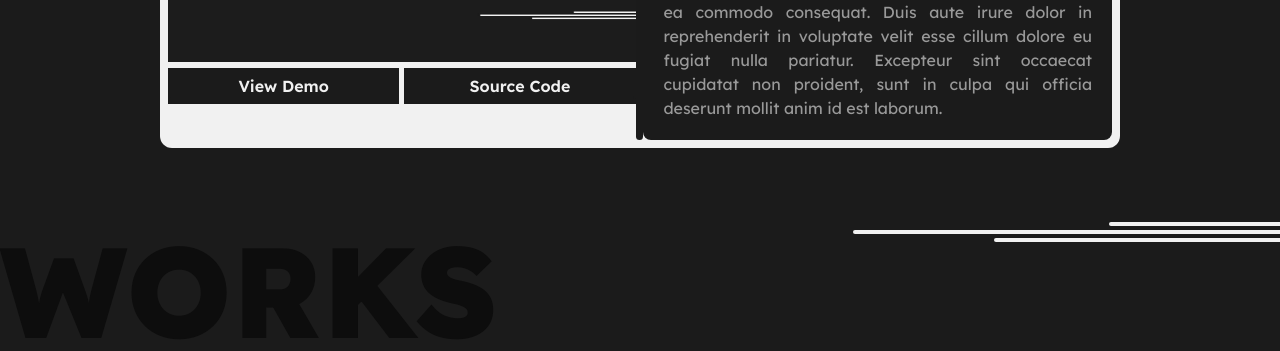
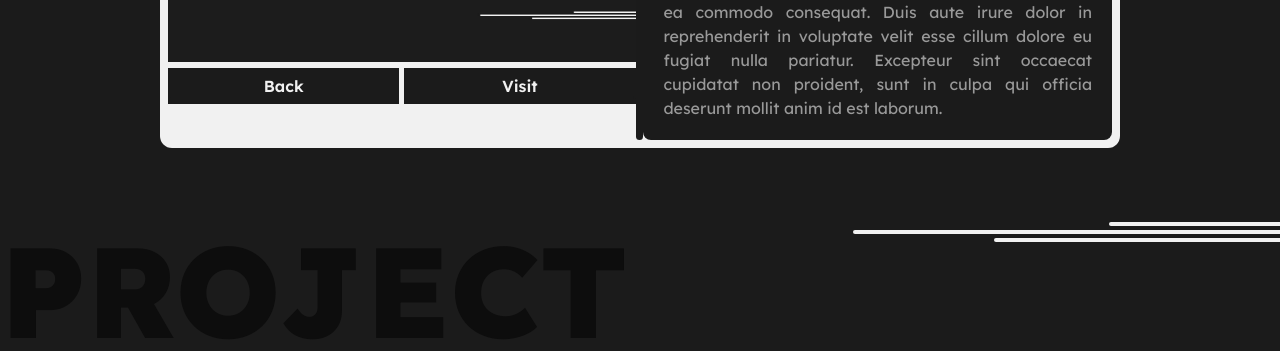
Before and after one commit to arugaz/portfolio, a Next.js app: page /works/coming-soon-project in a window 1280 px wide. Shown: the part 446-797 px from the top of the page. Built offline with nearby package versions, Linux system fonts and the light colour scheme.

Commit message:
make to redirect into localhost/works/slug/download

```diff
--- a/pages/works/[slug].tsx
+++ b/pages/works/[slug].tsx
@@ -1,8 +1,8 @@
-import Image from 'next/image';
-import { motion } from 'framer-motion';
-import { withRouter } from 'next/router';
-import { projects } from '@/data/projects';
-import { fadeAnimation, contentAnimation } from '@/data/animations';
+import Image from "next/image";
+import { motion } from "framer-motion";
+import { withRouter } from "next/router";
+import { projects } from "@/data/projects";
+import { fadeAnimation, contentAnimation } from "@/data/animations";
 
 type Project = {
   title: string;
@@ -19,19 +19,33 @@ const Projects = withRouter(
       query: { slug },
     },
   }) => {
-    const getProject = projects.find(project => project.slug === slug) as Project;
+    const getProject = projects.find(
+      (project) => project.slug === slug
+    ) as Project;
+
+    let href = "";
+    if (slug === "pubgcnfg") {
+      href = `/works/pubgcnfg/download/`;
+    } else if (slug === "apkmod") {
+      href = `/works/apkmod/download/`;
+    } else if (slug === "magiskmodule"){
+      href = `works/magiskmodule/download`
+    } else {
+      href = `/works/${getProject.demoUrl}`;
+    }
 
     return (
       <main className="relative flex w-full items-center justify-center py-40 md:h-screen">
         <motion.span
           {...fadeAnimation}
-          className="fixed left-0 -bottom-32 origin-top-left -rotate-90 text-9xl font-extrabold text-secondary-dark md:bottom-0 md:rotate-0">
-          WORKS
+          className="fixed left-0 -bottom-32 origin-top-left -rotate-90 text-9xl font-extrabold text-secondary-dark md:bottom-0 md:rotate-0"
+        >
+          PROJECT
         </motion.span>
-
         <motion.div
           {...contentAnimation}
-          className="relative flex w-72 flex-col rounded-xl bg-primary-light p-2 md:w-3/4 md:flex-row md:justify-between">
+          className="relative flex w-72 flex-col rounded-xl bg-primary-light p-2 md:w-3/4 md:flex-row md:justify-between"
+        >
           {slug && (
             <>
               <div className="mb-3 w-full overflow-hidden rounded-lg md:mb-0 md:w-[480px]">
@@ -44,21 +58,24 @@ const Projects = withRouter(
                     src={`/images/projects/${getProject.img}`}
                   />
                 </div>
+
                 <div className="flex w-full justify-between bg-primary-dark text-center font-semibold text-primary-light">
                   <a
-                    href={getProject.demoUrl}
-                    target="_blank"
+                    href="/works"
+                    target=""
                     rel="noreferrer noopener nofollow"
-                    className="w-[238px] rounded-bl-lg border-2 border-primary-dark py-1 transition-all duration-500 hover:bg-primary-light hover:text-primary-dark">
-                    <span>View Demo</span>
+                    className="w-[238px] rounded-bl-lg border-2 border-primary-dark py-1 transition-all duration-500 hover:bg-primary-light hover:text-primary-dark"
+                  >
+                    <span>Back</span>
                   </a>
                   <div className="w-[5px] bg-primary-light" />
                   <a
-                    href={getProject.sourceUrl}
+                    href={href}
                     target="_blank"
                     rel="noreferrer noopener nofollow"
-                    className="w-[238px] rounded-br-lg border-2 border-primary-dark py-1 transition-all duration-500 hover:bg-primary-light hover:text-primary-dark">
-                    <span>Source Code</span>
+                    className="w-[238px] rounded-br-lg border-2 border-primary-dark py-1 transition-all duration-500 hover:bg-primary-light hover:text-primary-dark"
+                  >
+                    <span>Visit</span>
                   </a>
                 </div>
               </div>
@@ -76,7 +93,7 @@ const Projects = withRouter(
         </motion.div>
       </main>
     );
-  },
+  }
 );
 
 export default Projects;
```
